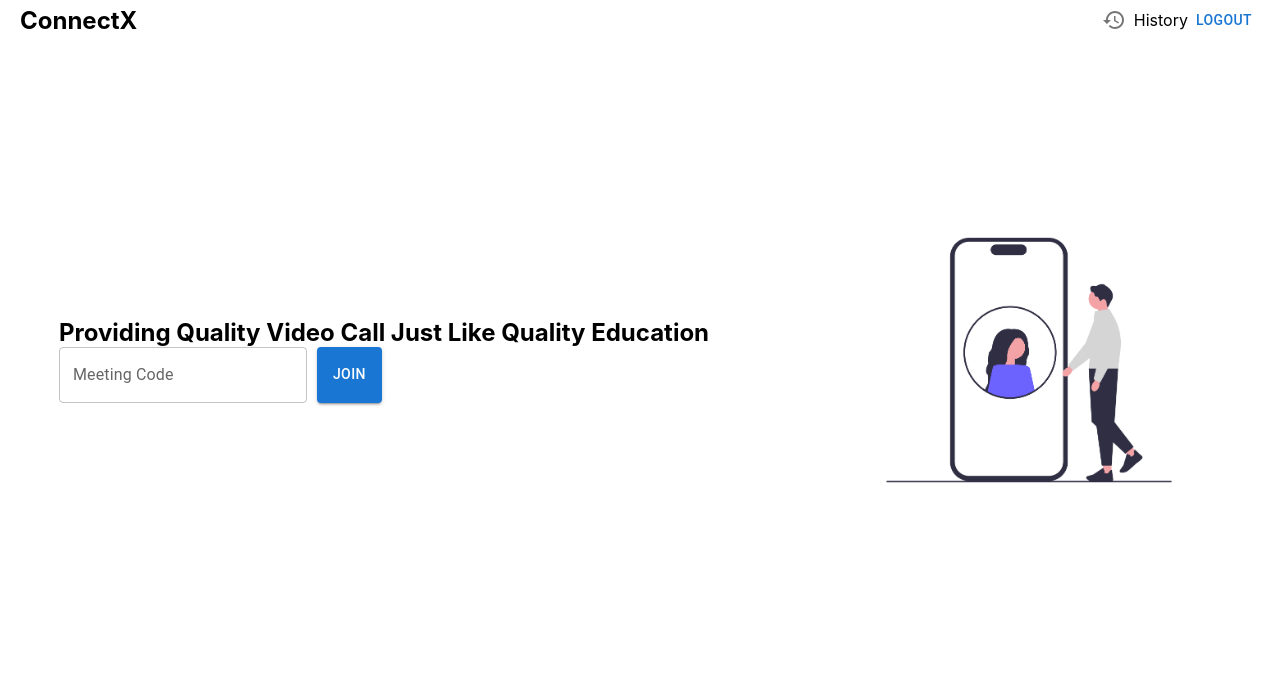
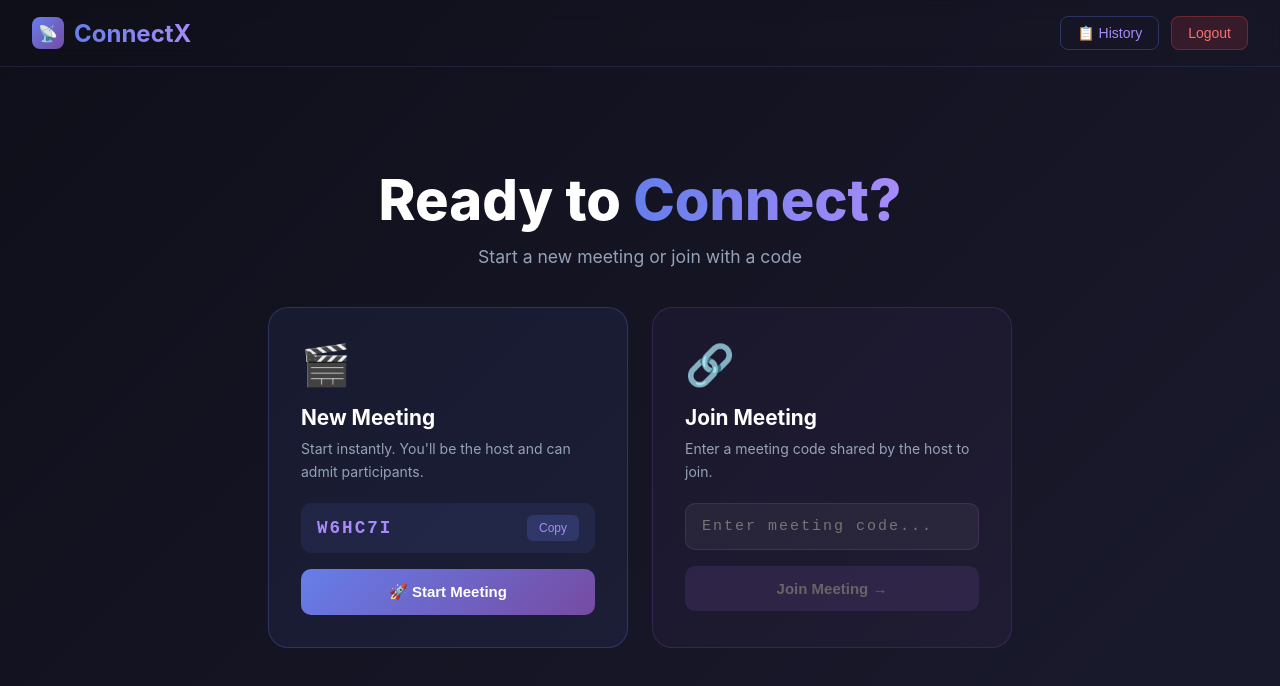
Before and after one commit to arpitgupta47/ConnectX, a React (Vite) app in the folder vite-project/: page /home in a window 1280 px wide. Shown: the top 686 px of the page. Built offline with nearby package versions, Linux system fonts and the light colour scheme; sample sign-in values are in the browser's storage.

Commit message:
Update home.jsx

```diff
--- a/vite-project/src/pages/home.jsx
+++ b/vite-project/src/pages/home.jsx
@@ -1,76 +1,115 @@
 import React, { useContext, useState } from 'react'
 import withAuth from '../utils/withAuth'
 import { useNavigate } from 'react-router-dom'
-import "../App.css";
-import { Button, IconButton, TextField } from '@mui/material';
-import RestoreIcon from '@mui/icons-material/Restore';
 import { AuthContext } from '../contexts/AuthContext';
 
 function HomeComponent() {
+    const navigate = useNavigate();
+    const [meetingCode, setMeetingCode] = useState("");
+    const [copied, setCopied] = useState(false);
+    const { addToUserHistory } = useContext(AuthContext);
 
+    const generateCode = () => {
+        const code = Math.random().toString(36).substring(2, 8).toUpperCase();
+        return code;
+    };
 
-    let navigate = useNavigate();
-    const [meetingCode, setMeetingCode] = useState("");
+    const [newMeetCode] = useState(generateCode());
 
+    const handleJoin = async () => {
+        if (!meetingCode.trim()) return;
+        await addToUserHistory(meetingCode);
+        navigate(`/${meetingCode}`);
+    };
 
-    const {addToUserHistory} = useContext(AuthContext);
-    let handleJoinVideoCall = async () => {
-        await addToUserHistory(meetingCode)
-        navigate(`/${meetingCode}`)
-    }
+    const handleNewMeeting = async () => {
+        await addToUserHistory(newMeetCode);
+        navigate(`/${newMeetCode}`);
+    };
+
+    const handleCopy = () => {
+        navigator.clipboard.writeText(newMeetCode);
+        setCopied(true);
+        setTimeout(() => setCopied(false), 2000);
+    };
 
     return (
-        <>
+        <div style={{ minHeight: '100vh', background: 'linear-gradient(135deg, #0f0f1a 0%, #1a1a2e 100%)', color: 'white' }}>
+            {/* NAV */}
+            <nav style={{ display: 'flex', justifyContent: 'space-between', alignItems: 'center', padding: '16px 32px', borderBottom: '1px solid rgba(102,126,234,0.15)', backdropFilter: 'blur(10px)' }}>
+                <div style={{ display: 'flex', alignItems: 'center', gap: '10px' }}>
+                    <div style={{ width: '32px', height: '32px', background: 'linear-gradient(135deg,#667eea,#764ba2)', borderRadius: '8px', display: 'flex', alignItems: 'center', justifyContent: 'center' }}>📡</div>
+                    <h2 style={{ margin: 0, fontWeight: '700', background: 'linear-gradient(90deg,#667eea,#a78bfa)', WebkitBackgroundClip: 'text', WebkitTextFillColor: 'transparent' }}>ConnectX</h2>
+                </div>
+                <div style={{ display: 'flex', gap: '12px', alignItems: 'center' }}>
+                    <button onClick={() => navigate('/history')} style={{ background: 'transparent', border: '1px solid rgba(102,126,234,0.3)', color: '#a78bfa', padding: '8px 16px', borderRadius: '8px', cursor: 'pointer', fontSize: '14px' }}>
+                        📋 History
+                    </button>
+                    <button onClick={() => { localStorage.removeItem("token"); navigate("/auth"); }}
+                        style={{ background: 'rgba(239,68,68,0.15)', border: '1px solid rgba(239,68,68,0.3)', color: '#f87171', padding: '8px 16px', borderRadius: '8px', cursor: 'pointer', fontSize: '14px' }}>
+                        Logout
+                    </button>
+                </div>
+            </nav>
 
-            <div className="navBar">
-
-                <div style={{ display: "flex", alignItems: "center" }}>
-
-                    <h2>ConnectX</h2>
+            {/* MAIN */}
+            <div style={{ display: 'flex', flexDirection: 'column', alignItems: 'center', justifyContent: 'center', minHeight: '85vh', padding: '20px', gap: '40px' }}>
+                <div style={{ textAlign: 'center' }}>
+                    <h1 style={{ fontSize: 'clamp(2rem,5vw,3.5rem)', fontWeight: '800', marginBottom: '12px' }}>
+                        Ready to{' '}
+                        <span style={{ background: 'linear-gradient(90deg,#667eea,#a78bfa)', WebkitBackgroundClip: 'text', WebkitTextFillColor: 'transparent' }}>Connect?</span>
+                    </h1>
+                    <p style={{ color: '#94a3b8', fontSize: '1.1rem' }}>Start a new meeting or join with a code</p>
                 </div>
 
-                <div style={{ display: "flex", alignItems: "center" }}>
-                    <IconButton onClick={
-                        () => {
-                            navigate("/history")
-                        }
-                    }>
-                        <RestoreIcon />
-                    </IconButton>
-                    <p>History</p>
+                <div style={{ display: 'flex', gap: '24px', flexWrap: 'wrap', justifyContent: 'center', width: '100%', maxWidth: '800px' }}>
+                    {/* NEW MEETING CARD */}
+                    <div style={{ background: 'rgba(102,126,234,0.08)', border: '1px solid rgba(102,126,234,0.25)', borderRadius: '20px', padding: '32px', flex: '1', minWidth: '280px', maxWidth: '360px' }}>
+                        <div style={{ fontSize: '2.5rem', marginBottom: '16px' }}>🎬</div>
+                        <h3 style={{ margin: '0 0 8px', fontSize: '1.3rem', fontWeight: '700' }}>New Meeting</h3>
+                        <p style={{ color: '#94a3b8', fontSize: '14px', margin: '0 0 20px', lineHeight: 1.6 }}>
+                            Start instantly. You'll be the host and can admit participants.
+                        </p>
+                        <div style={{ background: 'rgba(102,126,234,0.1)', borderRadius: '10px', padding: '12px 16px', marginBottom: '16px', display: 'flex', justifyContent: 'space-between', alignItems: 'center' }}>
+                            <span style={{ fontFamily: 'monospace', fontSize: '1.1rem', letterSpacing: '2px', color: '#a78bfa', fontWeight: '700' }}>{newMeetCode}</span>
+                            <button onClick={handleCopy} style={{ background: copied ? 'rgba(74,222,128,0.2)' : 'rgba(102,126,234,0.2)', border: 'none', color: copied ? '#4ade80' : '#a78bfa', padding: '6px 12px', borderRadius: '6px', cursor: 'pointer', fontSize: '12px', transition: 'all 0.2s' }}>
+                                {copied ? '✓ Copied' : 'Copy'}
+                            </button>
+                        </div>
+                        <button onClick={handleNewMeeting}
+                            style={{ width: '100%', background: 'linear-gradient(135deg,#667eea,#764ba2)', border: 'none', color: 'white', padding: '14px', borderRadius: '10px', fontSize: '15px', fontWeight: '700', cursor: 'pointer', transition: 'opacity 0.2s' }}
+                            onMouseEnter={e => e.target.style.opacity = '0.9'}
+                            onMouseLeave={e => e.target.style.opacity = '1'}>
+                            🚀 Start Meeting
+                        </button>
+                    </div>
 
-                    <Button onClick={() => {
-                        localStorage.removeItem("token")
-                        navigate("/auth")
-                    }}>
-                        Logout
-                    </Button>
-                </div>
-
-
-            </div>
-
-
-            <div className="meetContainer">
-                <div className="leftPanel">
-                    <div>
-                        <h2>Providing Quality Video Call Just Like Quality Education</h2>
-
-                        <div style={{ display: 'flex', gap: "10px" }}>
-
-                            <TextField onChange={e => setMeetingCode(e.target.value)} id="outlined-basic" label="Meeting Code" variant="outlined" />
-                            <Button onClick={handleJoinVideoCall} variant='contained'>Join</Button>
-
-                        </div>
+                    {/* JOIN MEETING CARD */}
+                    <div style={{ background: 'rgba(118,75,162,0.08)', border: '1px solid rgba(118,75,162,0.25)', borderRadius: '20px', padding: '32px', flex: '1', minWidth: '280px', maxWidth: '360px' }}>
+                        <div style={{ fontSize: '2.5rem', marginBottom: '16px' }}>🔗</div>
+                        <h3 style={{ margin: '0 0 8px', fontSize: '1.3rem', fontWeight: '700' }}>Join Meeting</h3>
+                        <p style={{ color: '#94a3b8', fontSize: '14px', margin: '0 0 20px', lineHeight: 1.6 }}>
+                            Enter a meeting code shared by the host to join.
+                        </p>
+                        <input
+                            type="text"
+                            placeholder="Enter meeting code..."
+                            value={meetingCode}
+                            onChange={e => setMeetingCode(e.target.value.toUpperCase())}
+                            onKeyDown={e => e.key === 'Enter' && handleJoin()}
+                            style={{ width: '100%', background: 'rgba(255,255,255,0.05)', border: '1px solid rgba(118,75,162,0.3)', color: 'white', padding: '14px 16px', borderRadius: '10px', fontSize: '15px', fontFamily: 'monospace', letterSpacing: '2px', marginBottom: '16px', outline: 'none', boxSizing: 'border-box', transition: 'border-color 0.2s' }}
+                            onFocus={e => e.target.style.borderColor = 'rgba(118,75,162,0.7)'}
+                            onBlur={e => e.target.style.borderColor = 'rgba(118,75,162,0.3)'}
+                        />
+                        <button onClick={handleJoin}
+                            style={{ width: '100%', background: meetingCode.trim() ? 'linear-gradient(135deg,#764ba2,#667eea)' : 'rgba(118,75,162,0.2)', border: 'none', color: meetingCode.trim() ? 'white' : '#666', padding: '14px', borderRadius: '10px', fontSize: '15px', fontWeight: '700', cursor: meetingCode.trim() ? 'pointer' : 'not-allowed', transition: 'all 0.2s' }}>
+                            Join Meeting →
+                        </button>
                     </div>
                 </div>
-                <div className='rightPanel'>
-                    <img srcSet='/logo3.png' alt="" />
-                </div>
             </div>
-        </>
-    )
+        </div>
+    );
 }
 
-
-export default withAuth(HomeComponent)
+export default withAuth(HomeComponent);
```
